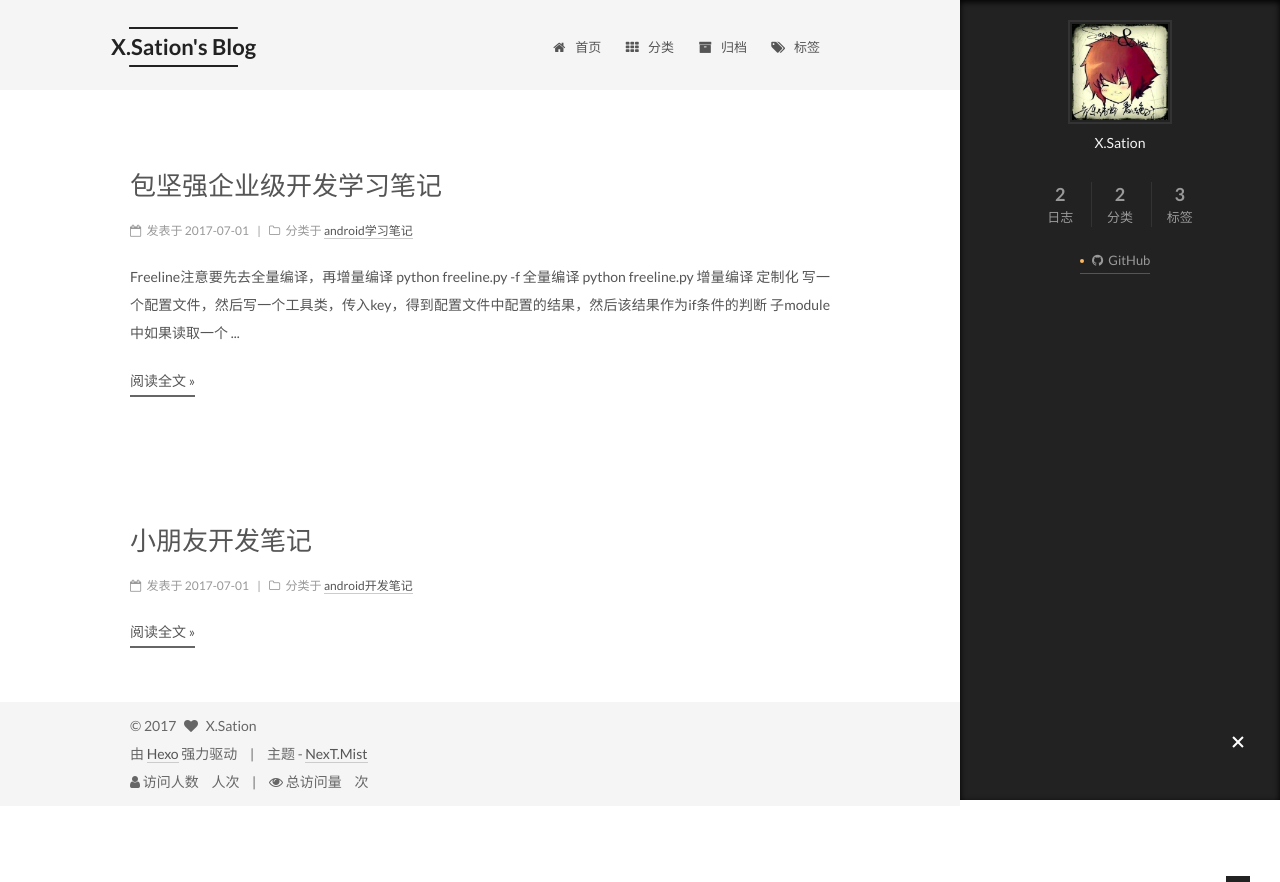
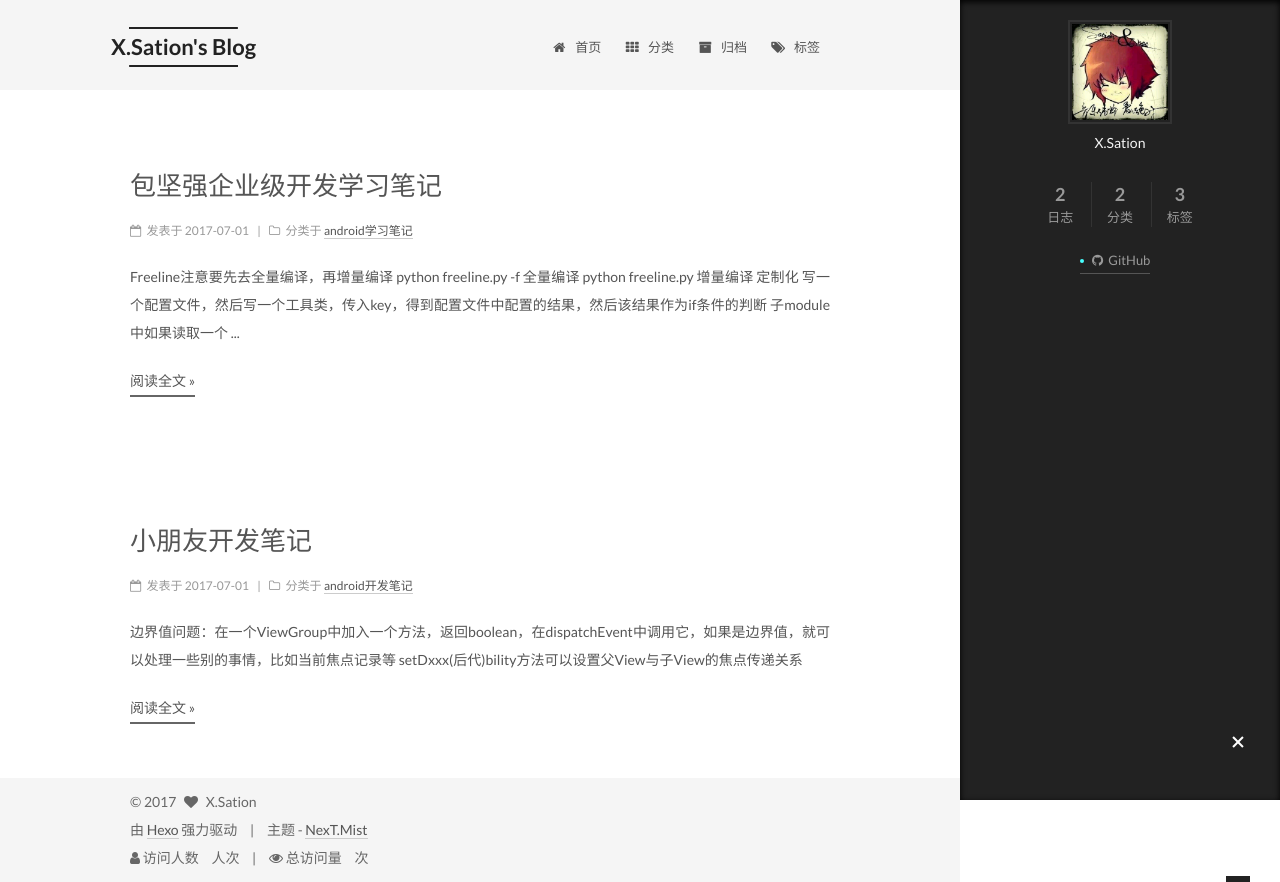
Before and after one commit to 94kai/94kai.github.io, a plain HTML site: page index.html in a window 1280 px wide. Both pictures are taken after a click on the element 1238 px from the left and 742 px from the top of the page. Before the commit the page ends 806 px from the top, so only its background shows below. Drawn offline with Linux system fonts and the light colour scheme; some packages are replaced by stand-ins of ours; a script that the page names is missing.

Commit message:
Site updated: 2017-07-02 19:24:38

```diff
--- a/css/main.css
+++ b/css/main.css
@@ -1677,7 +1677,7 @@ pre .javascript .function {
   width: 4px;
   height: 4px;
   border-radius: 50%;
-  background: #fbb65e;
+  background: #47ffff;
 }
 .links-of-blogroll {
   font-size: 13px;
--- a/index.html
+++ b/index.html
@@ -502,6 +502,10 @@ python freeline.py    增量编译
 
 
 
+边界值问题：在一个ViewGroup中加入一个方法，返回boolean，在dispatchEvent中调用它，如果是边界值，就可以处理一些别的事情，比如当前焦点记录等
+setDxxx(后代)bility方法可以设置父View与子View的焦点传递关系
+
+
 
           <!--noindex-->
           <div class="post-button text-center">
```
Also changed, not shown: 2017/07/01/小朋友开发笔记/index.html (+8 -1 lines).
